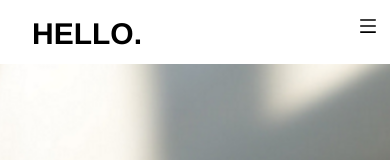
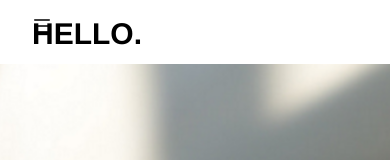
Before and after one commit to katloo/katloo.github.io, a React (Vite) app: page / in a window 390 px wide. Shown: the top 160 px of the page. Built offline with nearby package versions, Linux system fonts and the light colour scheme; a web font is replaced by a local one.

Commit message:
Fix parent div, set button div to z-1000

```diff
--- a/src/components/MobileMenuBar.tsx
+++ b/src/components/MobileMenuBar.tsx
@@ -12,8 +12,8 @@ const MobileMenuBar = () => {
   };
 
   return (
-    <div className='block sm:hidden p-4'>
-      <div className='fixed z-[1000]'>
+    <div className='fixed sm:hidden p-4'>
+      <div className='z-[1000]'>
         <button onClick={handleDisplayMenu}>
           { displayMenu ? <AiOutlineClose size={20} /> : <AiOutlineMenu size={20} /> }
         </button>
```
